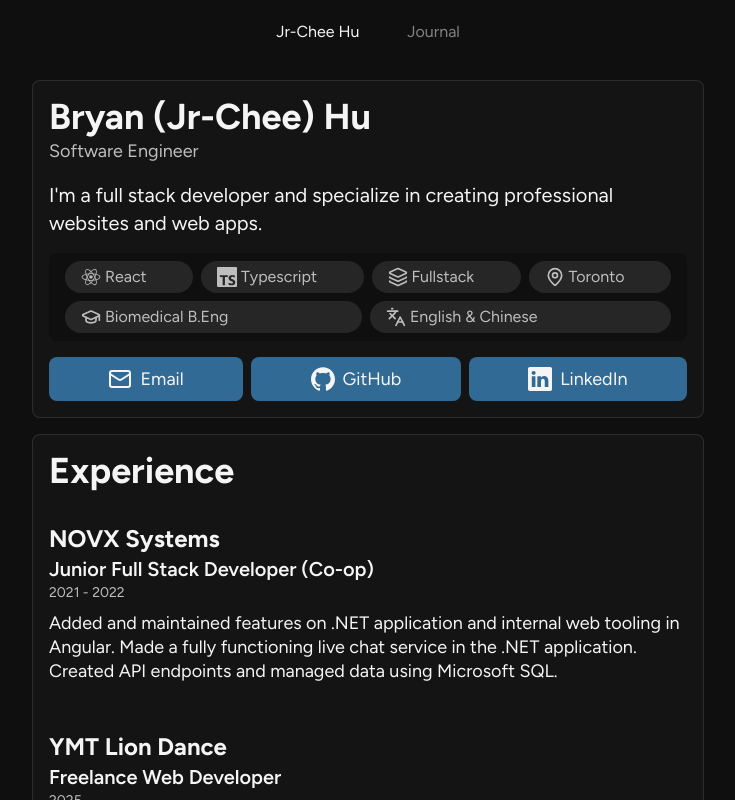
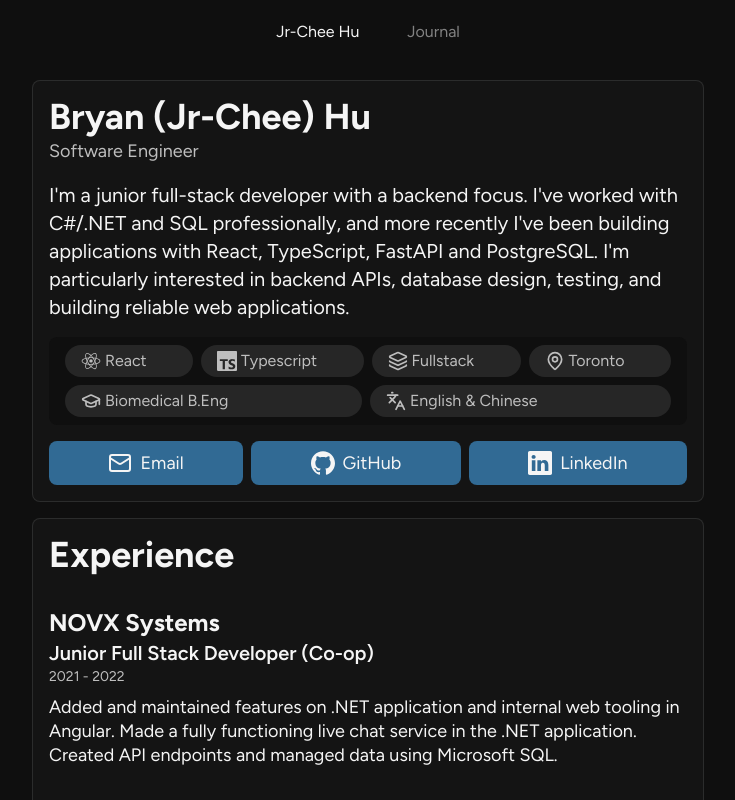
Before and after one commit to mrdude8391/branflakes, a React (Vite) app: page / in a window 1280 px wide. Shown: the top 800 px of the page, without its empty margins (272-1007 px from the left). Built offline with nearby package versions, Linux system fonts and the light colour scheme.

Commit message:
Update self info message.

```diff
--- a/src/components/SelfInfo.tsx
+++ b/src/components/SelfInfo.tsx
@@ -13,8 +13,11 @@ const SelfInfo = () => {
         <h1 className="hover-pop origin-bottom-left">Bryan (Jr-Chee) Hu</h1>
         <p className="sub hover-pop origin-bottom-left">Software Engineer</p>
         <p className="mt-4 sm:text-xl hover-pop origin-bottom-left hover:scale-102">
-          I'm a full stack developer and specialize in creating professional
-          websites and web apps.
+          I'm a junior full-stack developer with a backend focus. I've worked
+          with C#/.NET and SQL professionally, and more recently I've been
+          building applications with React, TypeScript, FastAPI and PostgreSQL.
+          I'm particularly interested in backend APIs, database design, testing,
+          and building reliable web applications.
         </p>
       </div>
       <div className="tag-container">
```
